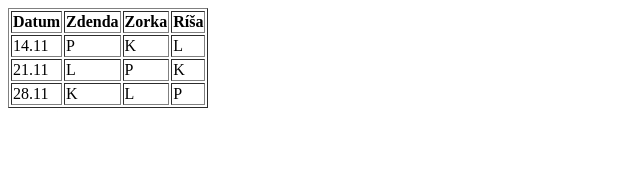
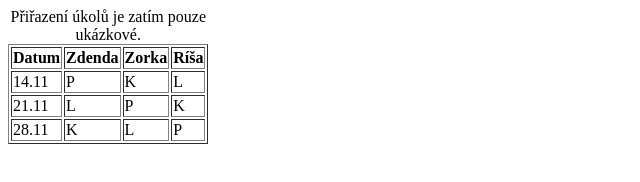
Before and after one commit to zdenek-cerny/cleaningappweb, a plain HTML site: page public/uklizeni.html in a window 1280 px wide. Shown: the whole page, without its empty margins (0-640 px from the left). Drawn offline with Linux system fonts and the light colour scheme.

Commit message:
dynamic update od the data

```diff
--- a/public/uklizeni.html
+++ b/public/uklizeni.html
@@ -8,46 +8,46 @@
     </head>
     <body>
         <table border="1">
+            <caption>Přiřazení úkolů je zatím pouze ukázkové.</caption>
+            <thead>
                 <tr>
                     <th>Datum</th>
                     <th>Zdenda</th>
                     <th>Zorka</th>
                     <th>Ríša</th>
                 </tr>
-            <tr>
-                <td>14.11</td>
-                <td>P</td>
-                <td>K</td>
-                <td>L</td>
-            </tr>
-            <tr>
-                <td>21.11</td>
-                <td>L</td>
-                <td>P</td>
-                <td>K</td>
-            </tr>
-            <tr>
-                <td>28.11</td>
-                <td>K</td>
-                <td>L</td>
-                <td>P</td>
-            </tr>
+            </thead>
+            <tbody id="schedule"></tbody>
         </table>
+
+        <script>
+            const today = new Date();
+            const currentSaturday = new Date(today.getFullYear(), today.getMonth(), today.getDate());
+            const daysSinceMonday = (currentSaturday.getDay() + 6) % 7;
+            currentSaturday.setDate(currentSaturday.getDate() - daysSinceMonday + 5);
+
+            // TODO: Replace these examples with the computed assignments for each week.
+            // Each row is ordered: Zdenda, Zorka, Ríša.
+            const assignmentsByWeek = [
+                ["P", "K", "L"], // Previous week
+                ["L", "P", "K"], // Current week
+                ["K", "L", "P"]  // Next week
+            ];
+
+            const schedule = document.getElementById("schedule");
+            [-7, 0, 7].forEach((dayOffset, index) => {
+                const date = new Date(currentSaturday);
+                date.setDate(date.getDate() + dayOffset);
+
+                const row = document.createElement("tr");
+                const dateText = `${date.getDate()}.${date.getMonth() + 1}`;
+                [dateText, ...assignmentsByWeek[index]].forEach(value => {
+                    const cell = document.createElement("td");
+                    cell.textContent = value;
+                    row.appendChild(cell);
+                });
+                schedule.appendChild(row);
+            });
+        </script>
     </body>
 </html>
-
-
-
-
-
-<!--                <script>
-                    let startDate = new Date(2026, 10, 21);
-
-                    for (let i = 0; i < 100; i++) {
-                        let currentDate = new Date(startDate);
-                        currentDate.setDate(startDate.getDate() + (i * 7));
-
-                        document.getElementById("dates").innerHTML +=
-                            currentDate.toLocaleDateString("en-GB") + "<br>";
-                    }
-                </script>  -->
```
Lines whose indentation alone changed are shown as unchanged.
